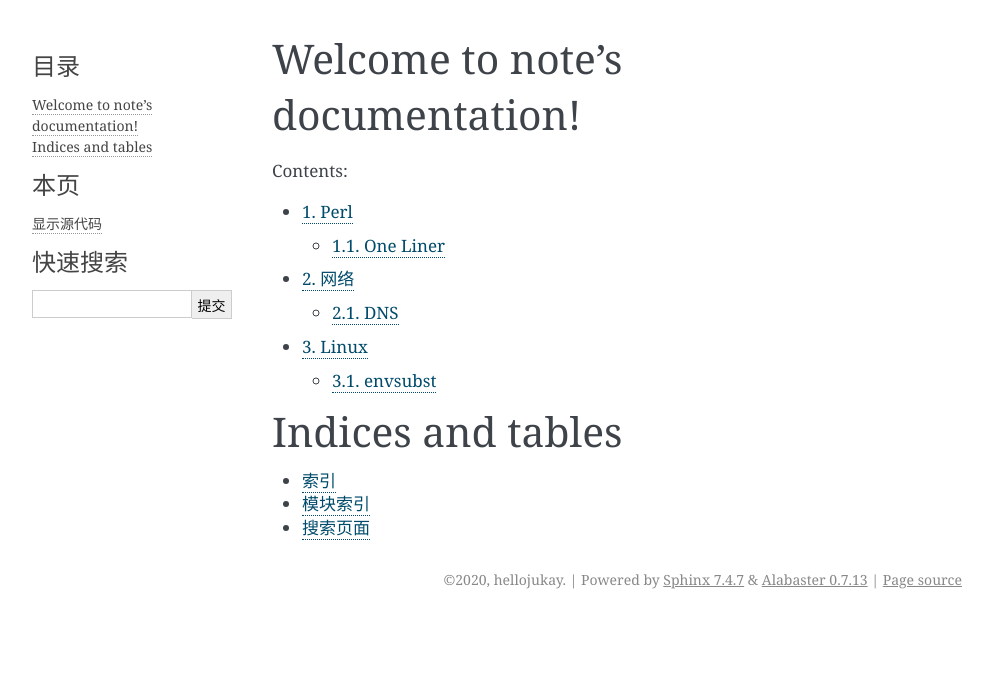
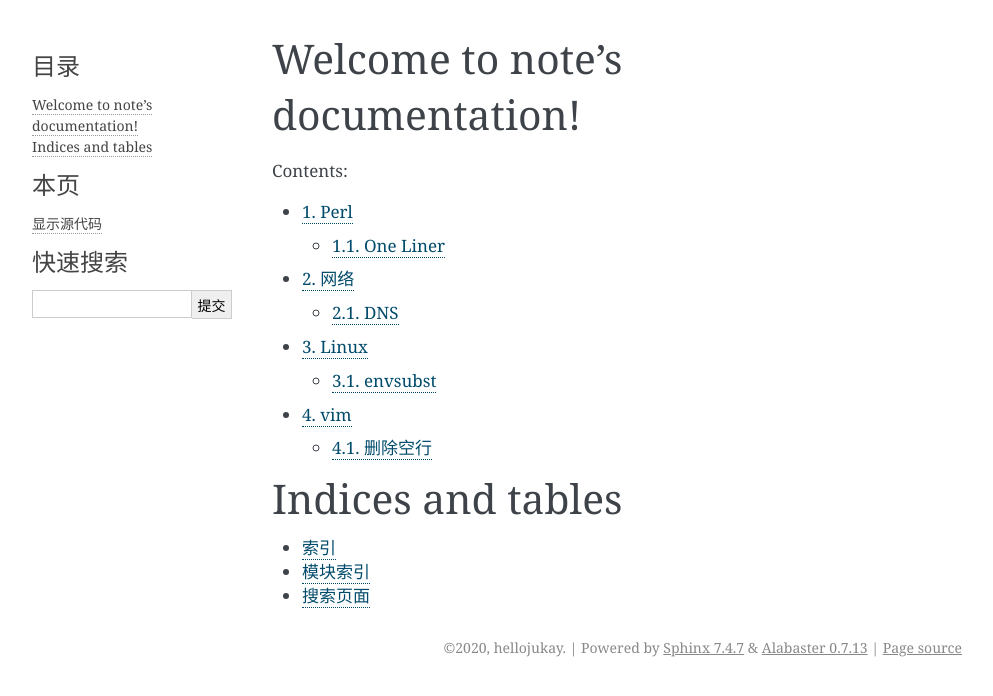
Before and after one commit to hellojukay/note, a Sphinx documentation site: the page built from source/index.rst, in a window 1280 px wide. Shown: the top 696 px of the page, without its empty margins (148-1141 px from the left). Built offline with Sphinx 7.4.7, drawn with Linux system fonts in a browser that asks for light colours.

Commit message:
添加 vim 技巧

````diff
--- a/source/index.rst
+++ b/source/index.rst
@@ -14,6 +14,7 @@ Welcome to note's documentation!
    language/perl
    network/network
    linux/linux
+   linux/vim
 
 
 
--- /dev/null
+++ b/source/linux/vim.md
@@ -0,0 +1,5 @@
+# vim
+## 删除空行
+```bash
+:g/^$/d
+```
````
